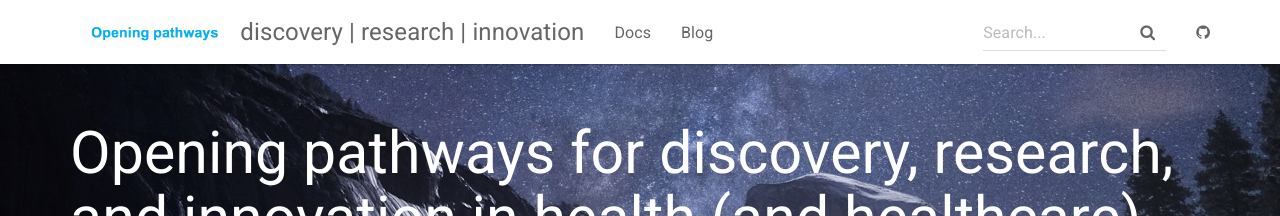
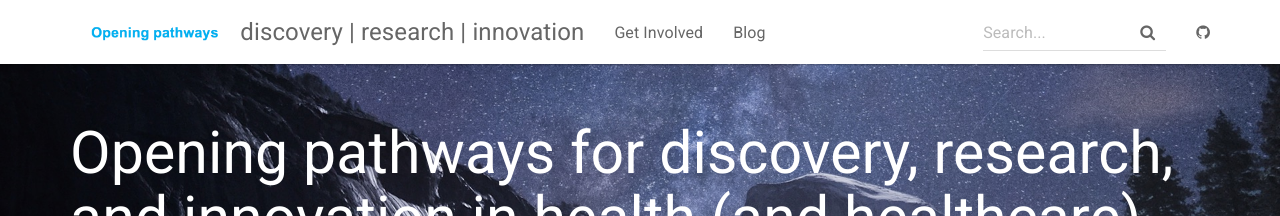
Before and after one commit to danamlewis/Testrepo2, a Jekyll site: the page built from index.html, in a window 1280 px wide. Shown: the top 216 px of the page. Built offline with Jekyll 4.4.1, drawn with Linux system fonts in a browser that asks for light colours; nearby versions of some CDN libraries.

Commit message:
Change header of site

```diff
--- a/_includes/topnav.html
+++ b/_includes/topnav.html
@@ -13,7 +13,7 @@
         </div>
         <div id="navbar" class="collapse navbar-collapse">
             <ul class="nav navbar-nav">
-                <li {% if page.sectionid=='docs' %} class="active" {% endif %}><a href="{{ "/docs/home/" | prepend: site.baseurl }}">Docs</a></li>
+                <li {% if page.sectionid=='docs' %} class="active" {% endif %}><a href="{{ "/docs/home/" | prepend: site.baseurl }}">Get Involved</a></li>
                 <li {% if page.sectionid=='blog' %} class="active" {% endif %}><a href="{{ site.posts.first.url | prepend: site.baseurl }}">Blog</a></li>
             </ul>
             <div class="navbar-right">
```
